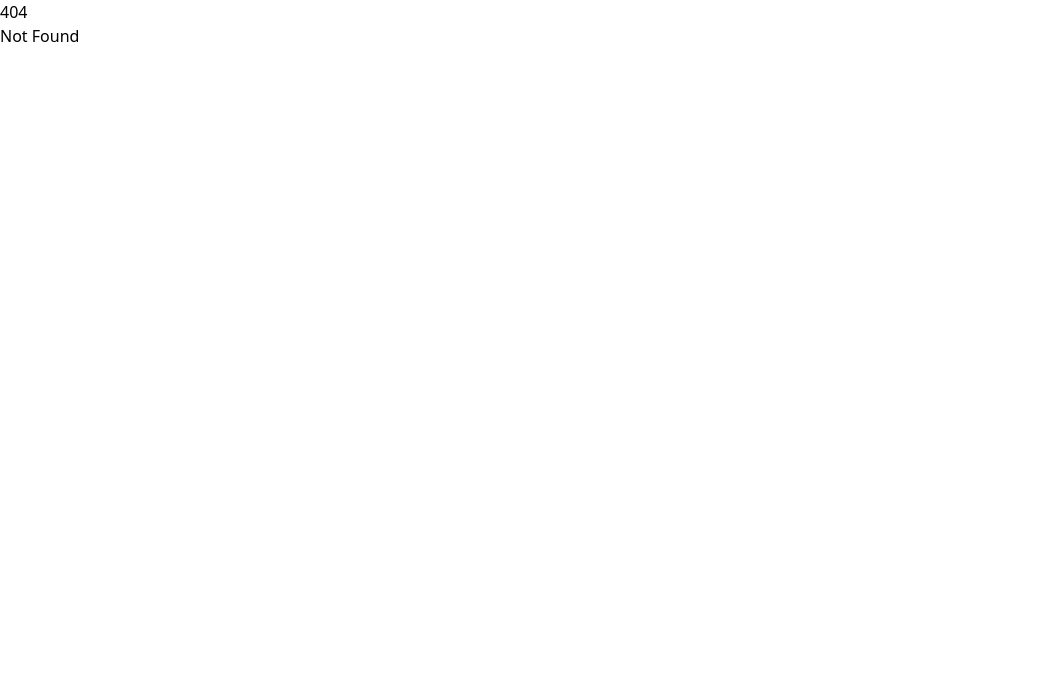
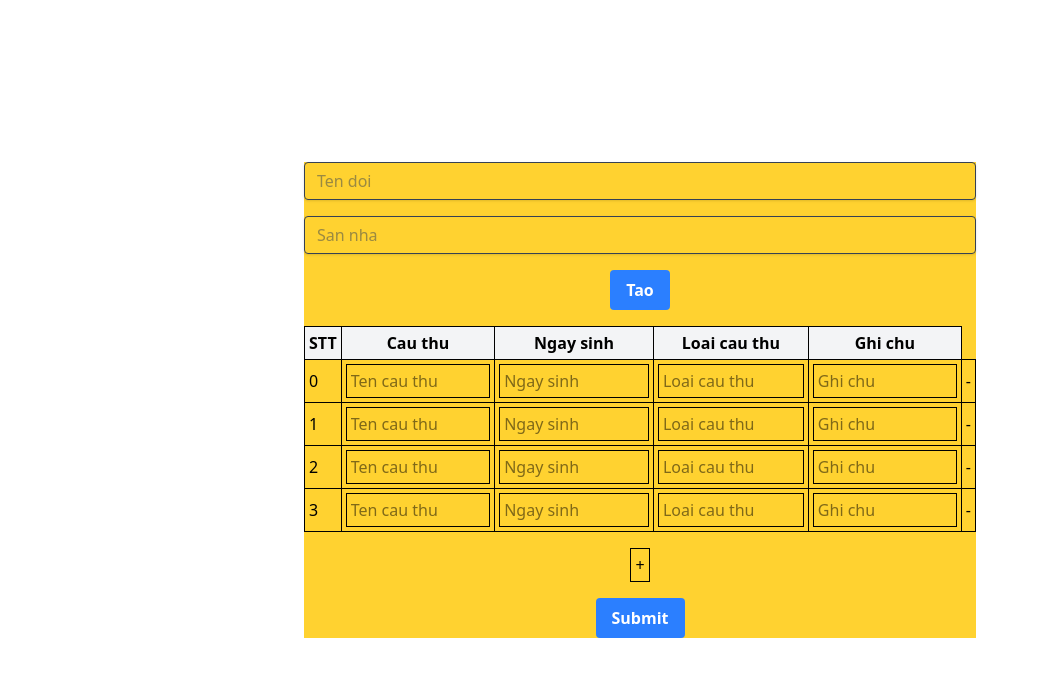
Before and after one commit to iknizzz1807/do-an-nmcnpm, a SvelteKit app: page /taodoibong in a window 1280 px wide. Before the commit this address had no page. Shown: the top 676 px of the page, without its empty margins (0-1039 px from the left). Built offline with nearby package versions, Linux system fonts and the light colour scheme.

Commit message:
Add basic post request

```diff
--- a/src/app.html
+++ b/src/app.html
@@ -1,4 +1,4 @@
-<!doctype html>
+<!DOCTYPE html>
 <html lang="en">
   <head>
     <meta charset="utf-8" />
@@ -6,6 +6,17 @@
     <meta name="viewport" content="width=device-width, initial-scale=1" />
     %sveltekit.head%
   </head>
+  <style>
+    body {
+      display: flex;
+      height: 100vh;
+      padding: 0;
+      margin: 0;
+      width: 100%;
+      justify-content: center;
+      align-items: center;
+    }
+  </style>
   <body data-sveltekit-preload-data="hover">
     <div style="display: contents">%sveltekit.body%</div>
   </body>
--- a/src/routes/+page.svelte
+++ b/src/routes/+page.svelte
@@ -1,5 +1,5 @@
 <script lang="ts"></script>
 
 <main>
-  <div>..</div>
+  <div>...</div>
 </main>
--- /dev/null
+++ b/src/routes/api/taodoibong/+server.ts
@@ -0,0 +1,10 @@
+import type { RequestHandler } from "../$types";
+
+export const GET: RequestHandler = async () => {
+  return new Response();
+};
+
+export const POST: RequestHandler = async ({ request }) => {
+  console.log(await request.json());
+  return new Response();
+};
--- /dev/null
+++ b/src/routes/taodoibong/+page.server.ts
@@ -0,0 +1,13 @@
+import type { PageServerLoad, Actions } from "./$types";
+
+export const actions = {
+  default: async ({ request }) => {
+    const data = await request.formData();
+
+    console.log(data.get("td") + " " + data.get("sn"));
+  },
+} satisfies Actions;
+
+export const load = (async () => {
+  return {};
+}) satisfies PageServerLoad;
--- /dev/null
+++ b/src/routes/taodoibong/+page.svelte
@@ -0,0 +1,139 @@
+<script lang="ts">
+  let length: number = $state(4);
+
+  type CauThu = {
+    ten: string | null;
+    ngaySinh: string | null;
+    loai: string | null;
+    ghiChu: string | null;
+  };
+
+  let tenDoiBong: string = $state("");
+  let sanNha: string = $state("");
+  let danhSachCauThu: CauThu[] = $state([]);
+  for (let i = 0; i < 4; i++) {
+    danhSachCauThu.push({ ten: "", ngaySinh: "", loai: "", ghiChu: "" });
+  }
+
+  const formValidation = () => {
+    if (tenDoiBong.trim() === "" || sanNha.trim() === "") {
+      //
+    }
+  };
+
+  const submitForm = async (event: Event) => {
+    event.preventDefault();
+    try {
+      const response = await fetch("/api/taodoibong", {
+        method: "POST",
+        headers: {
+          "Content-Type": "application/json",
+        },
+        body: JSON.stringify(danhSachCauThu),
+      });
+      if (!response.ok) {
+        throw new Error("Network response was not ok");
+      }
+      const data = await response.json();
+      console.log("Success:", data);
+    } catch (error) {
+      console.error("Error:", error);
+    }
+  };
+
+  const add = () => {
+    length++;
+    if (length > danhSachCauThu.length) {
+      danhSachCauThu.push({ ten: "", ngaySinh: "", loai: "", ghiChu: "" });
+    }
+  };
+
+  const deleteData = (id: number) => {
+    danhSachCauThu.splice(id, 1);
+    length--;
+  };
+</script>
+
+<main class="w-full flex flex-col justify-center items-center h-screen">
+  <form
+    method="POST"
+    class="flex-col flex justify-center items-center bg-amber-300 w-2xl gap-4"
+  >
+    <input
+      required
+      name="td"
+      type="text"
+      placeholder="Ten doi"
+      class="shadow appearance-none border rounded w-full py-2 px-3 text-gray-700 leading-tight focus:outline-none focus:shadow-outline"
+    />
+    <input
+      required
+      name="sn"
+      type="text"
+      placeholder="San nha"
+      class="shadow appearance-none border rounded w-full py-2 px-3 text-gray-700 leading-tight focus:outline-none focus:shadow-outline"
+    />
+    <button
+      class="bg-blue-500 hover:bg-blue-700 text-white font-bold py-2 px-4 rounded"
+      >Tao</button
+    >
+    <table id="table" class="w-full p-2">
+      <thead>
+        <tr>
+          <th class="p-1 bg-gray-100 border">STT</th>
+          <th class="p-1 bg-gray-100 border">Cau thu</th>
+          <th class="p-1 bg-gray-100 border">Ngay sinh</th>
+          <th class="p-1 bg-gray-100 border">Loai cau thu</th>
+          <th class="p-1 bg-gray-100 border">Ghi chu</th>
+        </tr>
+      </thead>
+      <tbody>
+        {#each { length: length }, id}
+          <tr>
+            <td class="p-1 border"> {id}</td>
+            <td class="p-1 border">
+              <input
+                type="text"
+                class="w-full p-1 border"
+                placeholder="Ten cau thu"
+                bind:value={danhSachCauThu[id].ten}
+              />
+            </td>
+            <td class="p-1 border">
+              <input
+                type="text"
+                class="w-full p-1 border"
+                placeholder="Ngay sinh"
+                bind:value={danhSachCauThu[id].ngaySinh}
+              />
+            </td>
+            <td class="p-1 border">
+              <input
+                type="text"
+                class="w-full p-1 border"
+                placeholder="Loai cau thu"
+                bind:value={danhSachCauThu[id].loai}
+              />
+            </td>
+            <td class="p-1 border">
+              <input
+                type="text"
+                class="w-full p-1 border"
+                placeholder="Ghi chu"
+                bind:value={danhSachCauThu[id].ghiChu}
+              />
+            </td>
+            <td class="p-1 border">
+              <button onclick={() => deleteData(id)}>-</button>
+            </td>
+          </tr>
+        {/each}
+      </tbody>
+    </table>
+    <button onclick={add} class="p-1 border">+</button>
+    <button
+      class="bg-blue-500 hover:bg-blue-700 text-white font-bold py-2 px-4 rounded"
+      onclick={submitForm}>Submit</button
+    >
+  </form>
+</main>
```
Also changed, not shown: 1 other file (tests, documents, lock files or other folders). Lines whose indentation alone changed are shown as unchanged.
